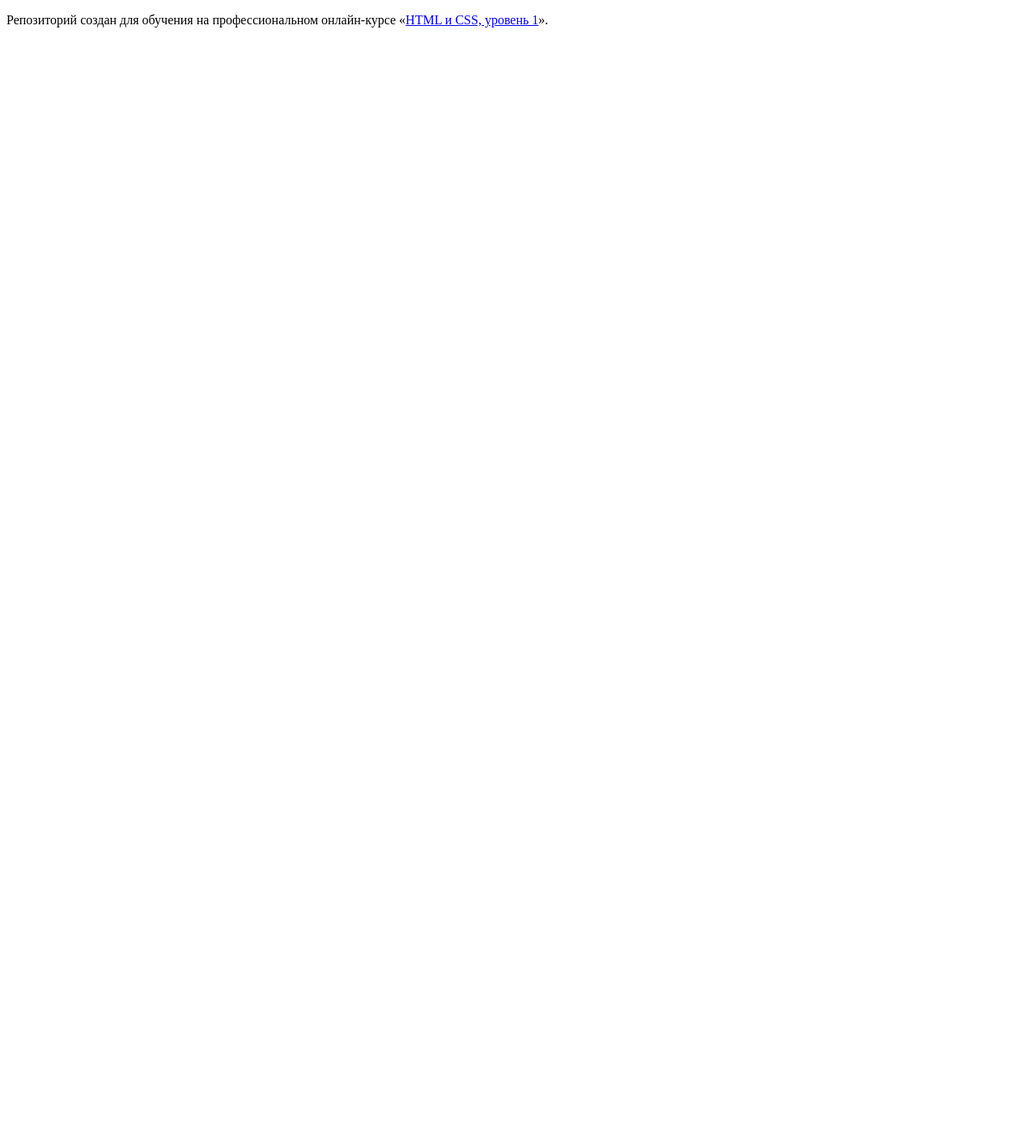
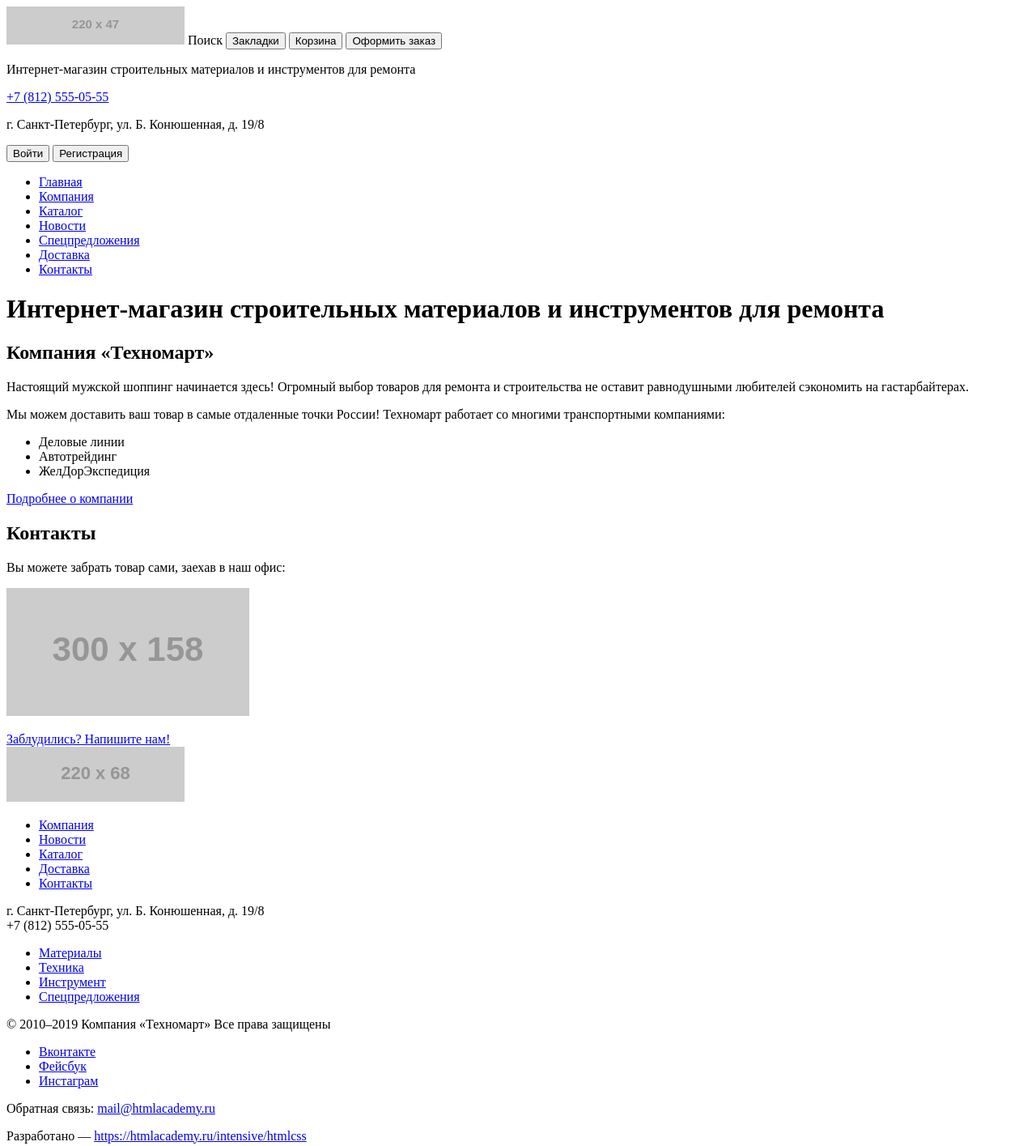
Before and after one commit to prigonskiy/1453877-technomart-28, a plain HTML site: page index.html in a window 1280 px wide. Shown: the whole page at 81% size. Before the commit the page ends 800 px from the top, so only its background shows below. Drawn offline with Linux system fonts and the light colour scheme; placeholder pictures from the web are drawn by us.

Commit message:
Добавил базовую разметку

```diff
--- a/index.html
+++ b/index.html
@@ -2,11 +2,98 @@
 <html lang="ru">
   <head>
     <meta charset="utf-8">
-    <title>HTML Academy: Техномарт</title>
+    <title>HTML Academy: Техномарт, главная страница</title>
   </head>
   <body>
-
-    <p>Репозиторий создан для обучения на профессиональном онлайн‑курсе «<a href="https://htmlacademy.ru/intensive/htmlcss">HTML и CSS, уровень 1</a>».</p>
+    <header>
+      <div>
+        <a>
+          <img src="https://via.placeholder.com/220x47" width="220" height="47" alt="Логотип интернет-магазина «Техномарт»">
+        </a>
+        <span>Поиск</span>
+        <!-- Здесь будет форма поиска-->
+        <button>Закладки</button>
+        <button>Корзина</button>
+        <button>Оформить заказ</button>
+      </div>
+      <div>
+        <div>
+          <p>Интернет-магазин строительных материалов и инструментов для ремонта</p>
+        </div>
+        <div>
+          <a href="tel:+7 (812) 555-05-55">+7 (812) 555-05-55</a>
+          <p>г. Санкт-Петербург, ул. Б. Конюшенная, д. 19/8</p>
+        </div>
+        <div>
+          <button>Войти</button>
+          <button>Регистрация</button>
+        </div>
+        <nav>
+          <ul>
+            <li><a href="index.html">Главная</a></li>
+            <li><a href="#">Компания</a></li>
+            <li><a href="catalog.html">Каталог</a></li>
+            <li><a href="#">Новости</a></li>
+            <li><a href="#">Спецпредложения</a></li>
+            <li><a href="#">Доставка</a></li>
+            <li><a href="#">Контакты</a></li>
+          </ul>
+        </nav>
+      </div>
+    </header>
+    <main>
+      <h1>Интернет-магазин строительных материалов и инструментов для ремонта</h1>
+      <section>
+        <h2>Компания «Техномарт»</h2>
+        <p>Настоящий мужской шоппинг начинается здесь! Огромный выбор товаров для ремонта и строительства не оставит равнодушными любителей сэкономить на гастарбайтерах.</p>
+        <p>Мы можем доставить ваш товар в самые отдаленные точки России! Техномарт работает со многими транспортными компаниями:</p>
+        <ul>
+          <li>Деловые линии</li>
+          <li>Автотрейдинг</li>
+          <li>ЖелДорЭкспедиция</li>
+        </ul>
+        <a href="#">Подробнее о компании</a>
+      </section>
+      <section>
+        <h2>Контакты</h2>
+        <p>Вы можете забрать товар сами, заехав в наш офис:</p>
+        <p><img src="https://via.placeholder.com/300x158" width="300" height="158" alt="Здесь будет нормальная карта а не вот это всё"></p>
+        <a href="#">Заблудились? Напишите нам!</a>
+    </main>
+    <footer>
+      <div>
+        <a>
+          <img src="https://via.placeholder.com/220x68" width="220" height="68" alt="Логотип интернет-магазина «Техномарт»">
+        </a>
+        <ul>
+          <li><a href="#">Компания</a></li>
+          <li><a href="#">Новости</a></li>
+          <li><a href="#">Каталог</a></li>
+          <li><a href="#">Доставка</a></li>
+          <li><a href="#">Контакты</a></li>
+        </ul>
+      </div>
+      <div>
+        <p>г. Санкт-Петербург, ул. Б. Конюшенная, д. 19/8<br>+7 (812) 555-05-55</p>
+        <ul>
+          <li><a href="#">Материалы</a></li>
+          <li><a href="#">Техника</a></li>
+          <li><a href="#">Инструмент</a></li>
+          <li><a href="#">Спецпредложения</a></li>
+        </ul>
+      </div>
+      <div>
+        <p>© 2010–2019 Компания «Техномарт» Все права защищены</p>
+        <ul>
+          <li><a href="#">Вконтакте</a></li>
+          <li><a href="#">Фейсбук</a></li>
+          <li><a href="#">Инстаграм</a></li>
+        </ul>
+        <p>Обратная связь: <a href="mailto:mail@htmlacademy.ru">mail@htmlacademy.ru</a></p>
+        <p>Разработано — <a href="https://htmlacademy.ru">https://htmlacademy.ru/intensive/htmlcss</a></p>
+      </div>
+    </footer>
+    <!-- <p>Репозиторий создан для обучения на профессиональном онлайн‑курсе «<a href="https://htmlacademy.ru/intensive/htmlcss">HTML и CSS, уровень 1</a>».</p>-->
 
   </body>
 </html>
```
Also changed, not shown: catalog.html (added, +158 -0 lines).
